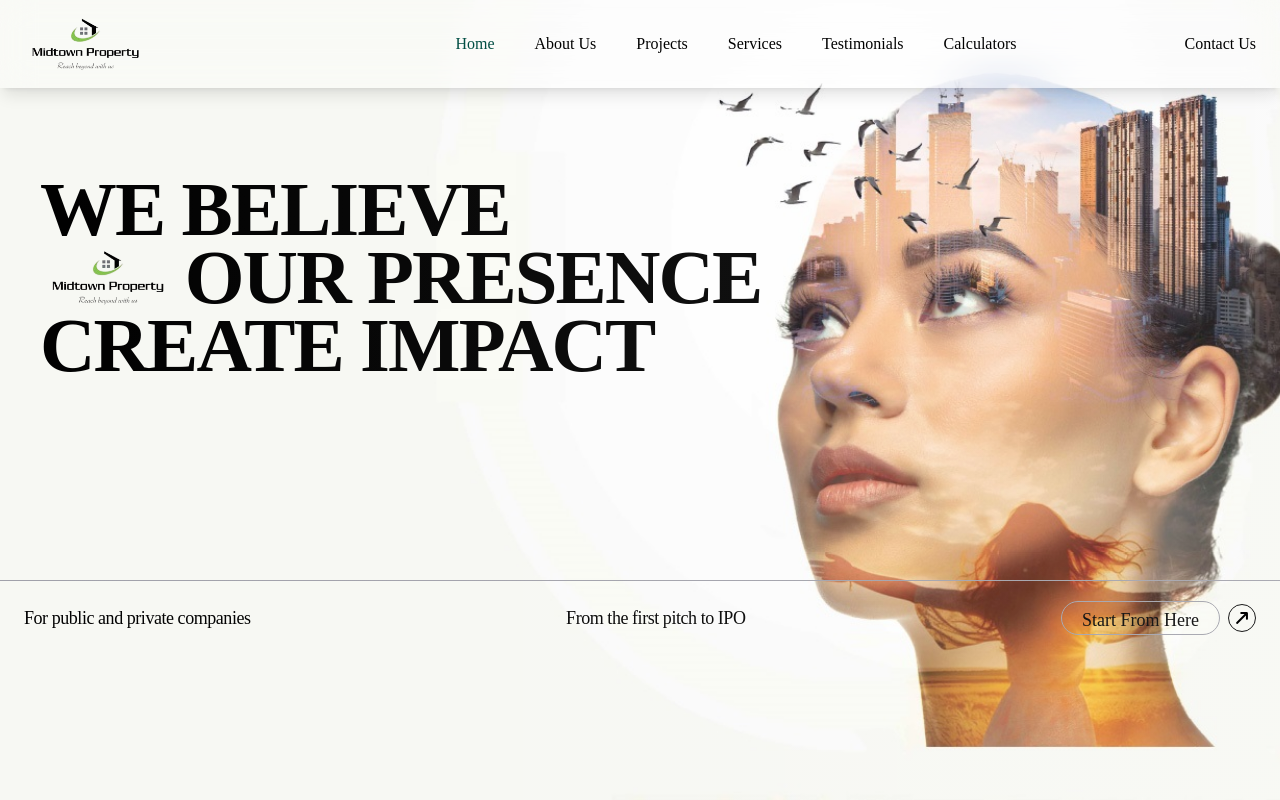
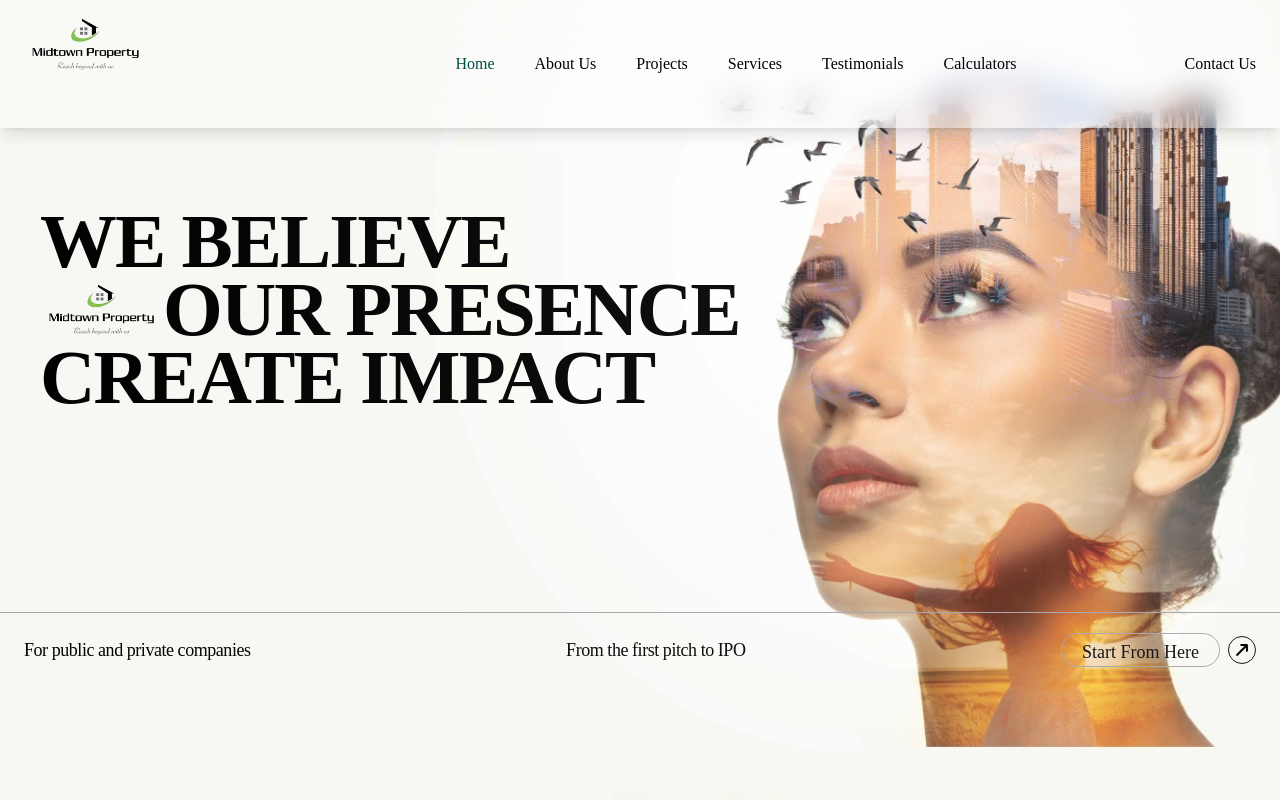
Before and after one commit to dhruvThummar31/MIDTOWN, a React (Vite) app: page / in a window 1280 px wide. Shown: the top 800 px of the page. Built offline with nearby package versions, Linux system fonts and the light colour scheme.

Commit message:
for laptop third

```diff
--- a/src/components/Footer.jsx
+++ b/src/components/Footer.jsx
@@ -19,7 +19,7 @@ function Footer() {
 
         </div>
 
-        <img className="footer-img w-28 h-12 lg:h-14 -mb-[2vw]" src={Logo} alt="" />
+        <img className="footer-img w-28 h-12 lg:h-14 -mb-[2.3vw]" src={Logo} alt="" />
       </div>
 
       {/* Right Section */}
--- a/src/styles/Landing.css
+++ b/src/styles/Landing.css
@@ -88,9 +88,11 @@
 @media (min-width:1008px) and (max-width:1400px) {
     .textstructure{
         margin-bottom: 25vh !important;
-        margin-top: 8rem !important;
+
     }
     .box{
-        width: 10vw !important;
+        width: 9vw !important;
+        margin-right: 0.3vw !important;
     }
+
 }
--- a/src/styles/LoadingScreen.css
+++ b/src/styles/LoadingScreen.css
@@ -22,11 +22,11 @@
 }
 
 @media (min-width: 1008px) and (max-width: 1400px){
-    .load-main{
-        margin-bottom: 30px !important;
+    .logo{
+        margin-bottom: 40px !important ;
     }
     .load-progress{
-        padding-top: 65px !important;
+        padding-top: 60px !important;
        }
 
 }
--- a/src/styles/RCPI.css
+++ b/src/styles/RCPI.css
@@ -29,3 +29,10 @@
         flex-direction: column !important;
     }
 }
+
+
+@media (min-width: 1008px) and (max-width: 1400px){
+    .rcpi-main{
+        padding-top: 29vh !important;
+    }
+}
```
Also changed, not shown: src/styles/Footer.css (line endings or trailing spaces).
